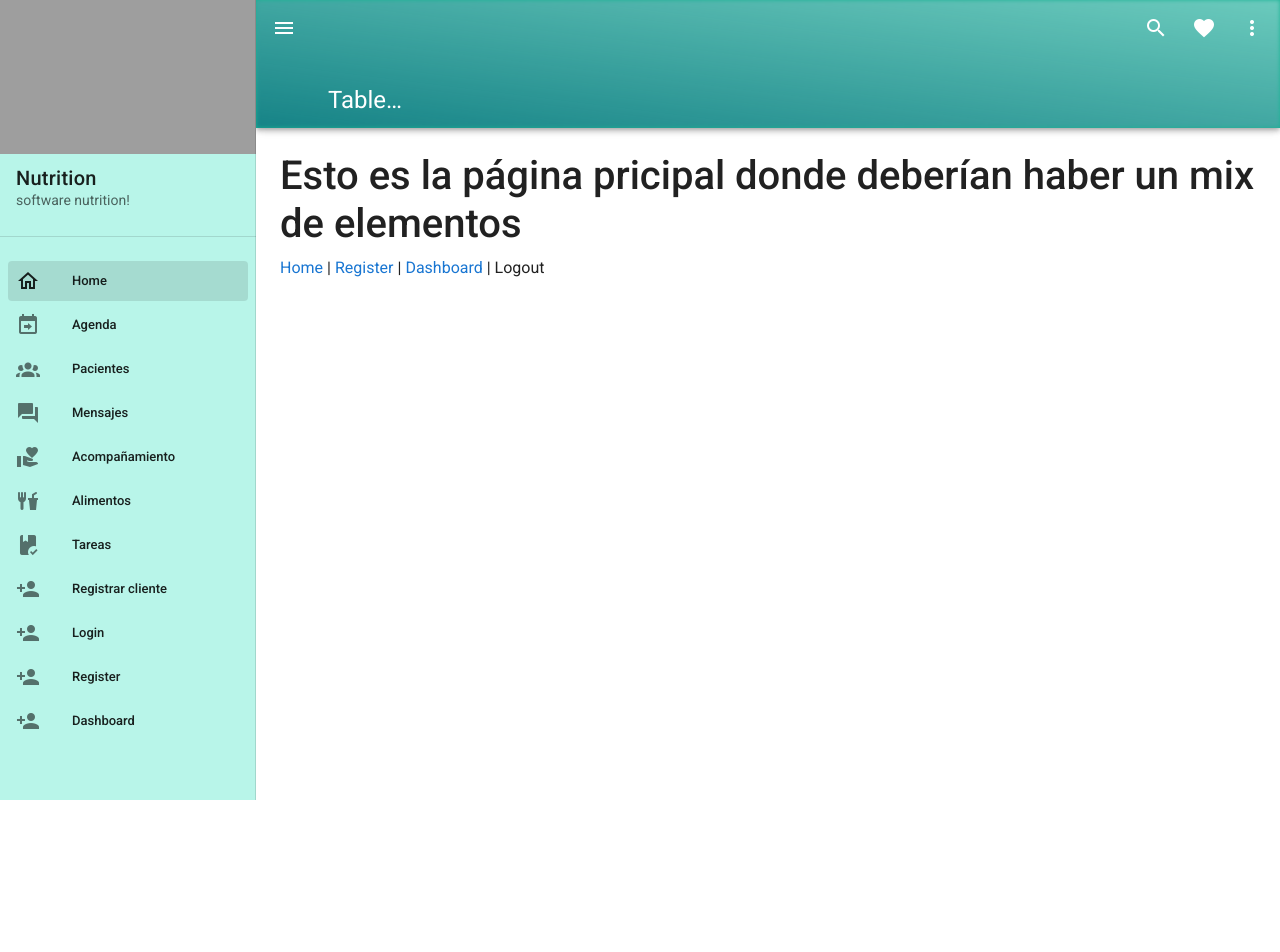
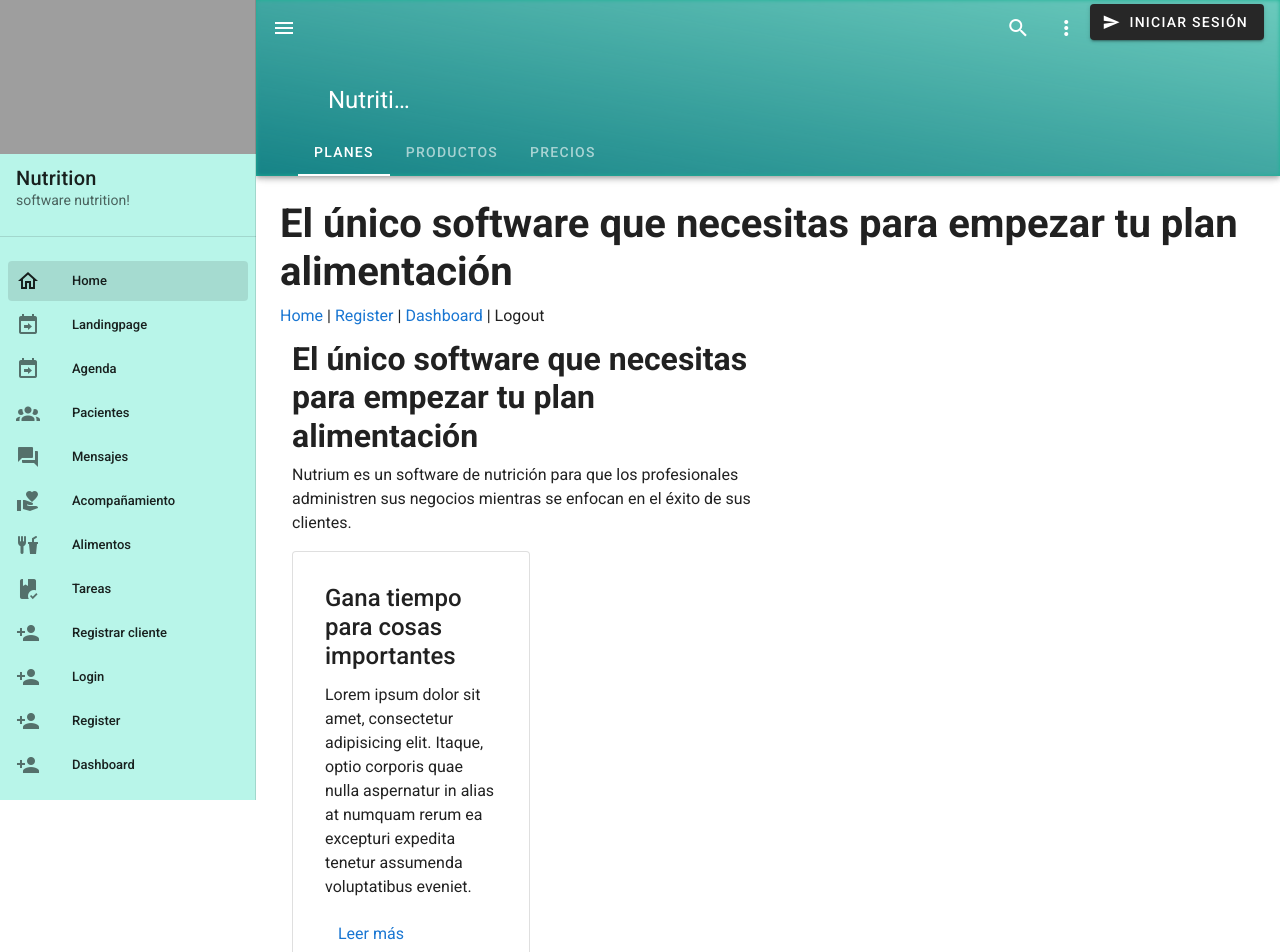
Before and after one commit to caneto123/my-app, a Vue app: page / in a window 1280 px wide. Shown: the top 952 px of the page. Before the commit the page ends 800 px from the top, so only its background shows below. Built offline with nearby package versions, Linux system fonts and the light colour scheme; grey boxes are pictures that could not be loaded.

Commit message:
update
Navbar and buttons

```diff
--- a/src/App.vue
+++ b/src/App.vue
@@ -60,17 +60,31 @@
         </v-img>
       </template>
       <v-app-bar-nav-icon @click="drawer = !drawer"></v-app-bar-nav-icon>
-      <v-app-bar-title>Tablero</v-app-bar-title>
+      <v-app-bar-title>Nutrition</v-app-bar-title>
       <v-spacer></v-spacer>
       <v-btn icon>
         <v-icon>mdi-magnify</v-icon>
       </v-btn>
-      <v-btn icon>
-        <v-icon>mdi-heart</v-icon>
-      </v-btn>
+
       <v-btn icon>
         <v-icon>mdi-dots-vertical</v-icon>
       </v-btn>
+      <v-btn
+          @click="clear"
+      >
+      <v-icon left>
+          mdi-send
+      </v-icon>
+          Iniciar sesión
+      </v-btn>
+
+      <template v-slot:extension>
+        <v-tabs align-with-title>
+          <v-tab>Planes</v-tab>
+          <v-tab>Productos</v-tab>
+          <v-tab>Precios</v-tab>
+        </v-tabs>
+      </template>
     </v-app-bar>
 
     <v-main>
@@ -85,6 +99,7 @@
       drawer: null,
       items: [
           { title: 'Home', icon: 'mdi-home-outline', to:'/' },
+          { title: 'Landingpage', icon: 'mdi-calendar-arrow-right', to:'landingpage' },
           { title: 'Agenda', icon: 'mdi-calendar-arrow-right', to:'/agenda' },
           { title: 'Pacientes', icon: 'mdi-account-group',to:'/pacientes' },
           { title: 'Mensajes', icon: 'mdi-forum',to:'/mensajes' },
--- a/src/router/index.js
+++ b/src/router/index.js
@@ -84,6 +84,14 @@ const routes = [
     // which is lazy-loaded when the route is visited.
     component: () => import(/* webpackChunkName: "about" */ '../views/Dashboard.vue')
   },
+  {
+    path: '/landingpage',
+    name: 'Landingpage',
+    // route level code-splitting
+    // this generates a separate chunk (about.[hash].js) for this route
+    // which is lazy-loaded when the route is visited.
+    component: () => import(/* webpackChunkName: "about" */ '../views/Landingpage.vue')
+  },
 ]
 
 const router = new VueRouter({
--- a/src/views/Todo.vue
+++ b/src/views/Todo.vue
@@ -1,12 +1,40 @@
 <template>
   <div class="home pa-6 container">
     <div id="nav">
-      <h1>Esto es la página pricipal donde deberían haber un mix de elementos</h1>
+      <h1><strong>El único software que necesitas para empezar tu plan alimentación</strong>     </h1>
         <router-link to="/login">Home</router-link> |
         <router-link to="/register">Register</router-link> |
         <router-link to="/dashboard">Dashboard</router-link> |
         <button >Logout</button>
     </div>
+          <div class="container" id="home">
+        <div class="row">
+            <div class="col-md-6 textTitle">
+              <div class="textTitleTwo">
+                <h2 class="text-md-start">
+                  <strong>El único software que necesitas para empezar tu plan alimentación</strong>
+                </h2>
+              </div>
+              <div class="textSubTitle">
+                <p class="text-md-start">
+                  Nutrium es un software de nutrición para que los profesionales administren sus negocios mientras se enfocan en el éxito de sus clientes.
+                </p>
+              </div>
+            </div>
+            <div class="col-md-5 ImgSectionA">
+            </div>
+        </div>
+                  <div class="card col-md-3 boxSectionB" style="width: 18rem;">
+            <div class="card-body">
+              <h4 class="card-title">Gana tiempo para cosas importantes</h4>
+              <p class="card-text">Lorem ipsum dolor sit amet, consectetur adipisicing elit.
+                Itaque, optio corporis quae nulla aspernatur in alias at
+                numquam rerum ea excepturi expedita tenetur assumenda
+                voluptatibus eveniet.</p>
+              <a href="#" class="btn hvr-grow">Leer más</a>
+            </div>
+          </div>
+      </div>
     <!-- <div>
   <form @submit.prevent="login">
     <h2>Login</h2>
```
Also changed, not shown: src/views/Landingpage.vue (added).
